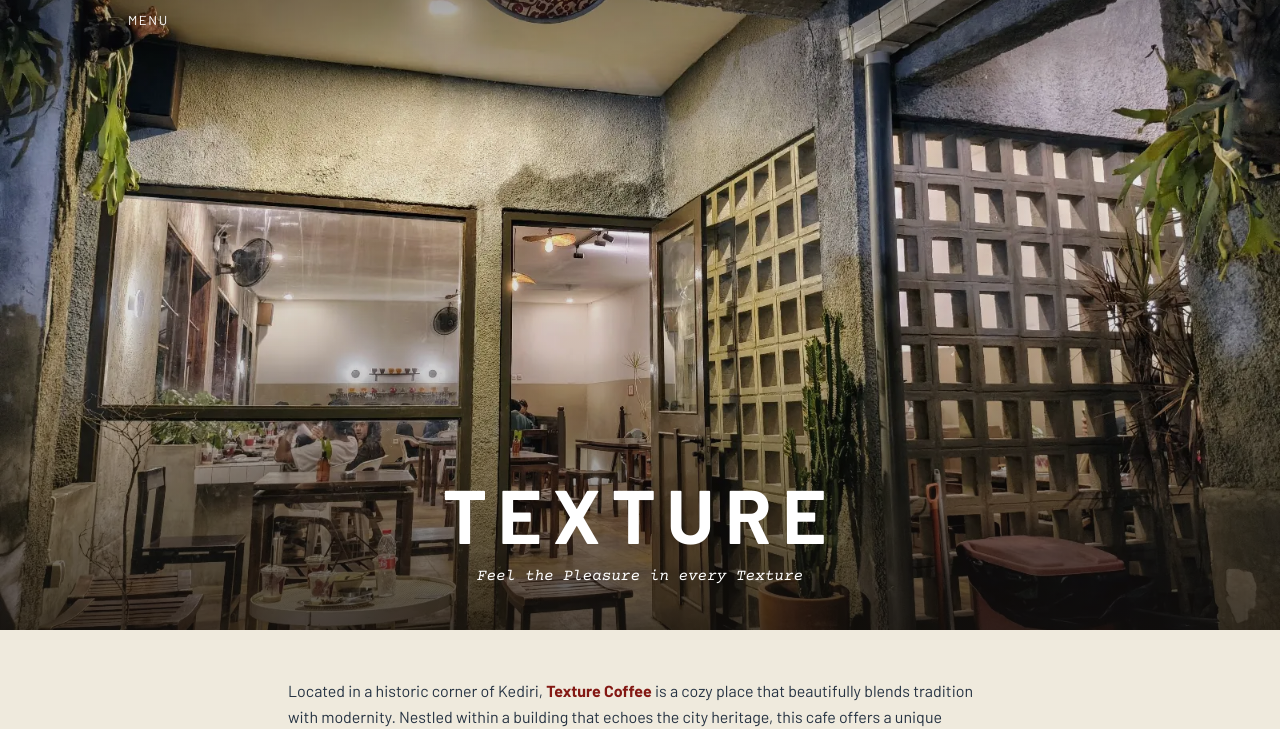
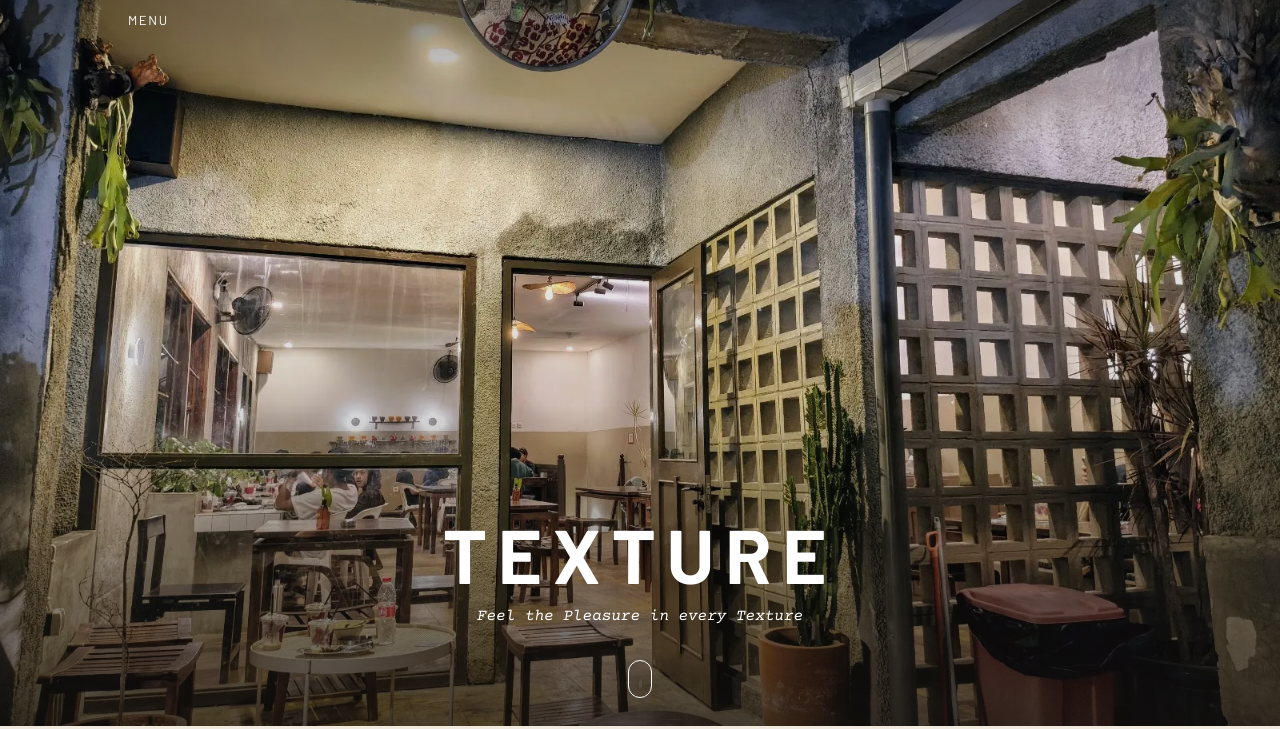
Before and after one commit to bismillahkayaduniaakhirat/textureWeb, a plain HTML site: page menu/index.html in a window 1280 px wide. Shown: the part 74-803 px from the top of the page. Drawn offline with nearby package versions, Linux system fonts and the light colour scheme.

Commit message:
feat: full-screen hero on menu page (v1.4.1)
Co-Authored-By: Claude Opus 5.5 <noreply@anthropic.com>

```diff
--- a/menu/index.html
+++ b/menu/index.html
@@ -47,7 +47,7 @@
   .top .logo { width: 40px; height: 40px; border-radius: 50%; object-fit: cover; }
 
   /* Hero */
-  .hero { position: relative; height: min(88vh, 760px); min-height: 460px; overflow: hidden; background: #2a241c; }
+  .hero { position: relative; height: 100vh; height: 100svh; min-height: 460px; overflow: hidden; background: #2a241c; }
   .hero img { width: 100%; height: 100%; object-fit: cover; }
   .hero::after {
     content: ""; position: absolute; inset: 0;
@@ -58,6 +58,18 @@
   .hero-title { position: absolute; left: 0; right: 0; bottom: 40px; z-index: 1; text-align: center; color: #fff; }
   .hero-title h1 { font-size: clamp(40px, 9vw, 76px); font-weight: 700; line-height: 1; letter-spacing: .14em; }
   .hero-title p { margin-top: 12px; font-size: 16px; }
+  .hero-title { bottom: 96px; }
+  /* Tanda scroll di bawah hero */
+  .scroll-cue {
+    position: absolute; left: 50%; bottom: 28px; z-index: 1; transform: translateX(-50%);
+    width: 24px; height: 38px; border: 1.5px solid #fff; border-radius: 12px;
+  }
+  .scroll-cue::after {
+    content: ""; position: absolute; left: 50%; top: 7px; width: 3px; height: 8px; margin-left: -1.5px;
+    border-radius: 2px; background: #fff; animation: cue 1.6s ease-in-out infinite;
+  }
+  @keyframes cue { 0% { opacity: 0; transform: translateY(0); } 40% { opacity: 1; } 100% { opacity: 0; transform: translateY(12px); } }
+  @media (prefers-reduced-motion: reduce) { .scroll-cue::after { animation: none; } }
 
   /* Intro */
   .intro { padding-top: 48px; padding-bottom: 8px; max-width: 760px; }
@@ -182,10 +194,11 @@
     <h1>TEXTURE</h1>
     <p class="serif">Feel the Pleasure in every Texture</p>
   </div>
+  <a class="scroll-cue" href="#intro" aria-label="Gulir ke bawah"></a>
 </section>
 
 <main>
-  <section class="wrap intro">
+  <section class="wrap intro" id="intro">
     <p>Located in a historic corner of Kediri, <strong>Texture Coffee</strong> is a cozy place that beautifully blends tradition with modernity. Nestled within a building that echoes the city heritage, this cafe offers a unique ambiance where the past meets the present.</p>
     <p>The menu is entirely homemade, crafted with love and expertise by local talent who bring a deep understanding of Nusantara's culinary roots to every dish and cup of coffee.</p>
     <div class="actions">
```
Also changed, not shown: 2 other files.
